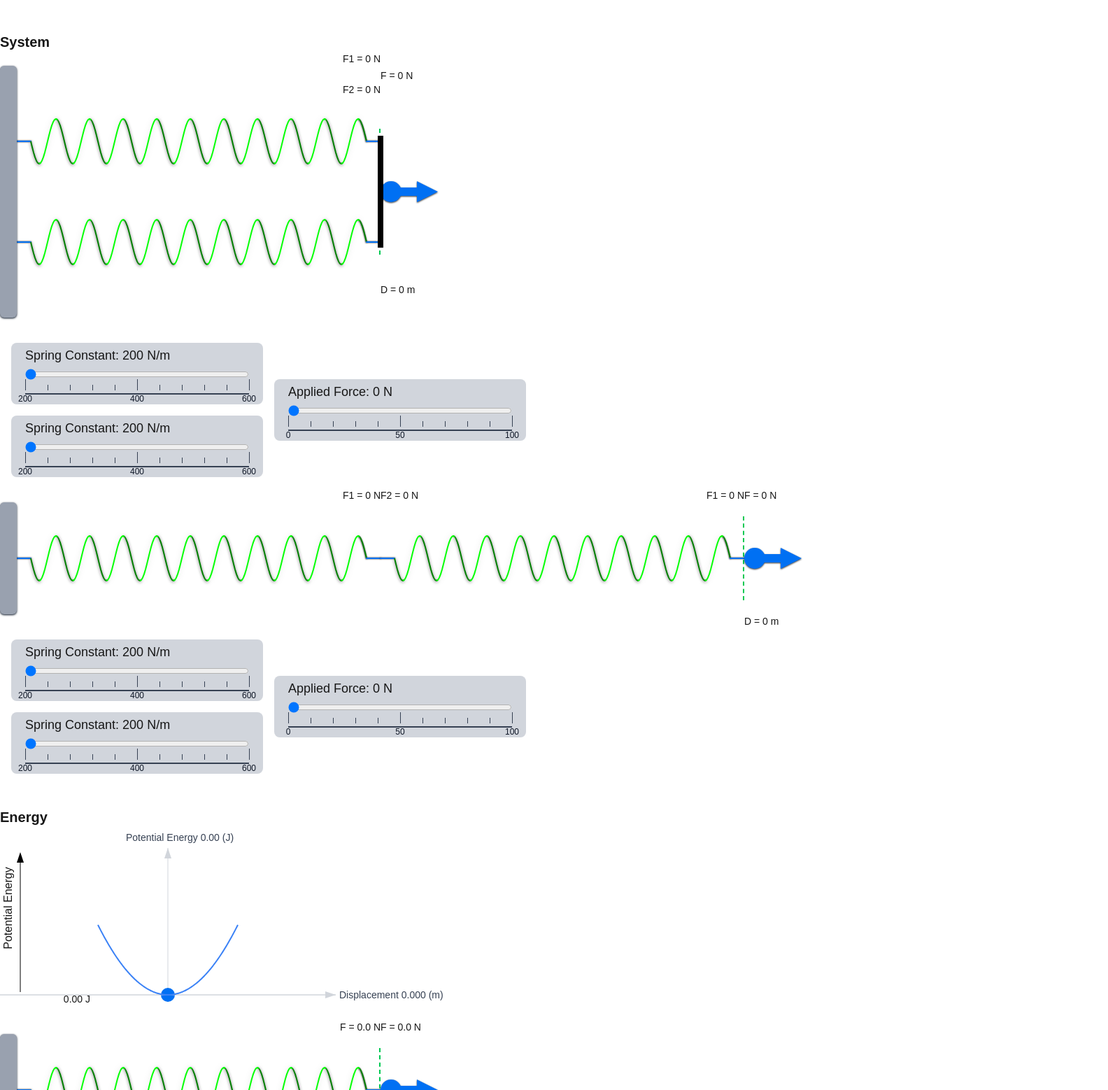
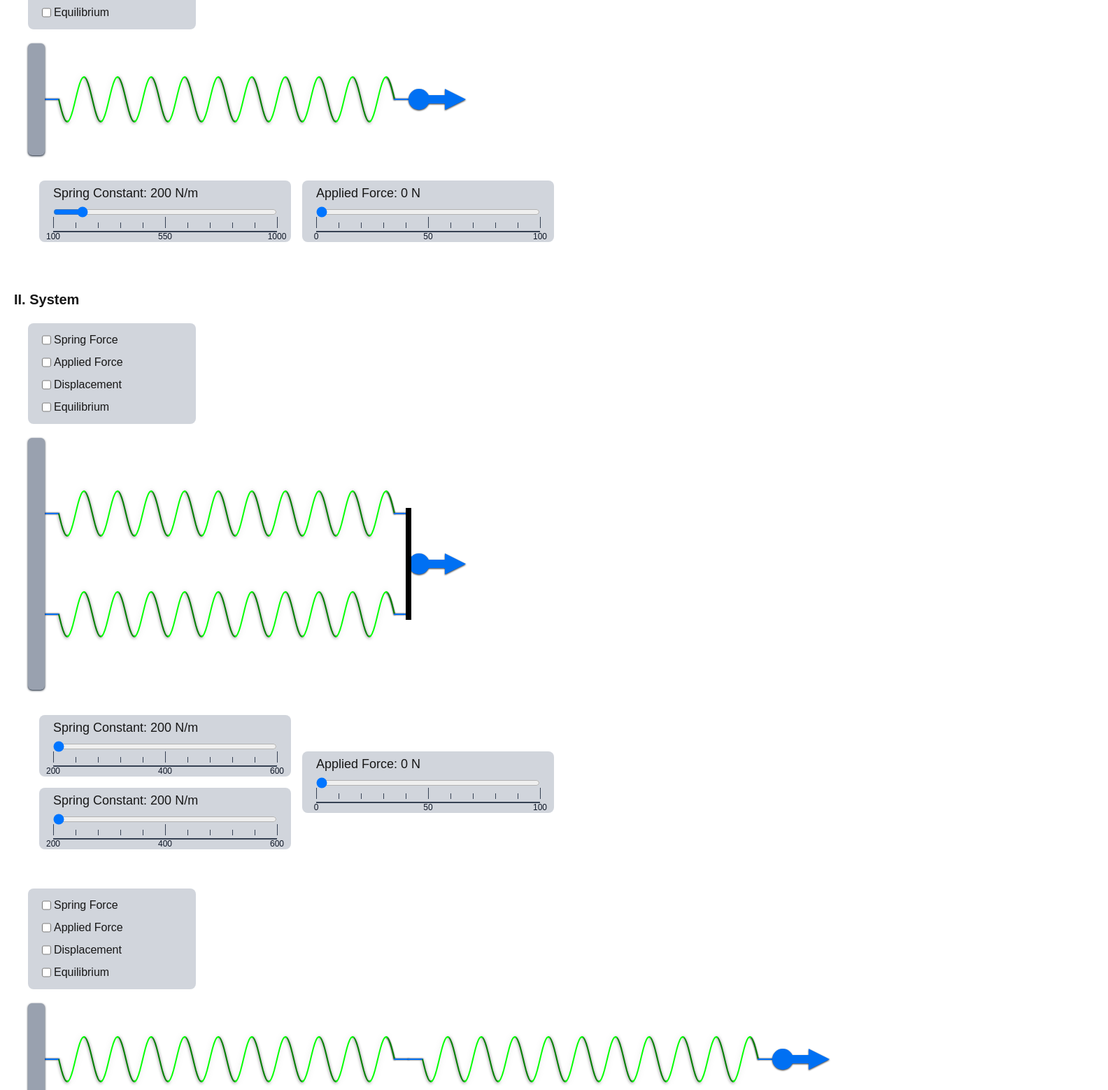
Before and after one commit to RizqiPangestu/portofolio-nextjs, a Next.js app: page /simulator-fisika in a window 1280 px wide. Shown: the part 722-2280 px from the top of the page at 70% size, 1584 px wide, since content can reach past the window. Built offline with nearby package versions, Linux system fonts and the light colour scheme.

Commit message:
add visualization checkbox

```diff
--- a/src/app/simulator-fisika/hookes-law.tsx
+++ b/src/app/simulator-fisika/hookes-law.tsx
@@ -66,6 +66,69 @@ function Slider({ value, setValue,min,max,step,text,unit, toFixed }:SliderProps)
   </div>
 }
 
+type VisualBoardProps = {
+  showSpringForce: (value: boolean) => void;
+  isSpringForceChecked: boolean
+  showAppliedForce: (value: boolean) => void;
+  isAppliedForceChecked: boolean
+  showDisplacement: (value: boolean) => void;
+  isDisplacementChecked: boolean
+  showEquilibrium: (value: boolean) => void;
+  isEquilibriumChecked: boolean
+}
+
+function VisualBoard({
+  showSpringForce,
+  isSpringForceChecked,
+  showAppliedForce,
+  isAppliedForceChecked,
+  showDisplacement,
+  isDisplacementChecked,
+  showEquilibrium,
+  isEquilibriumChecked,
+}:VisualBoardProps){
+  return <div className="bg-gray-300  w-[240px] lg:w-[240px] rounded-lg p-3 px-5">
+    <div className="flex flex-col gap-2">
+      <label className="flex gap-1">
+        <input
+          className="accent-purple-300"
+          type="checkbox"
+          checked={isSpringForceChecked}
+          onChange={(e) => {showSpringForce(e.target.checked)}}
+        />
+        Spring Force
+      </label>
+      <label className="flex gap-1">
+        <input
+          className="accent-pink-300"
+          type="checkbox"
+          checked={isAppliedForceChecked}
+          onChange={(e) => {showAppliedForce(e.target.checked)}}
+        />
+        Applied Force
+      </label>
+      <label className="flex gap-1">
+        <input
+          className="accent-green-300"
+          type="checkbox"
+          checked={isDisplacementChecked}
+          onChange={(e) => {showDisplacement(e.target.checked)}}
+        />
+        Displacement
+      </label>
+      <label className="flex gap-1">
+        <input
+          className="accent-blue-300"
+          type="checkbox"
+          checked={isEquilibriumChecked}
+          onChange={(e) => {showEquilibrium(e.target.checked)}}
+        />
+        Equilibrium
+      </label>
+    </div>
+  </div>
+}
+
 type HookesLawProps = {
     width: number
     height: number
@@ -77,17 +140,33 @@ export default function HookesLaw({width,height,coils}:HookesLawProps){
     const [forceConstant,setForceConstant] = useState<number>(0)
     const [distance,setDistance] = useState<number>(0)
 
+    const [isSpringForceChecked,showSpringForce]= useState<boolean>(false)
+    const [isAppliedForceChecked,showAppliedForce]= useState<boolean>(false)
+    const [isDisplacementChecked,showDisplacement]= useState<boolean>(false)
+    const [isEquilibriumChecked,showEquilibrium]= useState<boolean>(false)
+
     useEffect(() => {
       setDistance(forceConstant / springConstant);
     }, [forceConstant, springConstant]);
 
-    return <div className="w-full relative">
+    return <div className="w-full relative p-5">
+    <VisualBoard
+      showSpringForce={showSpringForce}
+      isSpringForceChecked={isSpringForceChecked}
+      showAppliedForce={showAppliedForce}
+      isAppliedForceChecked={isAppliedForceChecked}
+      showDisplacement={showDisplacement}
+      isDisplacementChecked={isDisplacementChecked}
+      showEquilibrium={showEquilibrium}
+      isEquilibriumChecked={isEquilibriumChecked}
+    ></VisualBoard>
     <div className={`flex flex-row items-center relative`} style={{ height: `${2.5*height}px` }}>
       <div className="relative left-0 z-[1]">
         <Wall height={height*2}></Wall>
       </div>
       <div className="flex flex-col h-full justify-center relative">
         <div className="absolute top-0 right-0">
+          {isSpringForceChecked && (
             <div className="flex flex-col">
               <p className="text-center text-sm">F = {forceConstant} N</p>
               {(forceConstant != 0) && (
@@ -96,13 +175,17 @@ export default function HookesLaw({width,height,coils}:HookesLawProps){
                 </div>
               )}
             </div>
+          )}
         </div>
         <div className="flex flex-row w-full h-full items-center">
           <SpringSVG width={width+(distance*200)} height={height} coils={coils} strokeColor="#0070f3" strokeWidth={springConstant / 100} />
         </div>
         <div className="absolute h-full"  style={{ width: `${width+40}px` }}>
           <div className="flex flex-row items-center justify-end h-full w-full">
+            {isEquilibriumChecked && (
               <div className="right-0 border-l-2 border-dashed h-3/5 border-green-500"></div>
+            )}
+            {isDisplacementChecked && (
               <div className="absolute flex flex-col right-0 bottom-0"
                 style={{ transform: `translateX(${width+40}px)`, width: `${width+40}px` }}>
                 {(forceConstant != 0) ? (
@@ -114,16 +197,19 @@ export default function HookesLaw({width,height,coils}:HookesLawProps){
                   <p className="text text-sm">D = 0 m</p>
                 )}
               </div>
+            )}
           </div>
         </div>
       </div>
       <div className="flex flex-col h-full w-full justify-center relative">
+        {isAppliedForceChecked && (
           <div className="absolute top-0">
             <p className="text-center text-sm">F = {forceConstant} N</p>
             {(forceConstant != 0) && (
               <BulkyArrow direction="right" color="#0070f3" height={25} headWidth={20} shaftWidth={10} shaftLength={15+forceConstant}/>
             )}
           </div>
+        )}
         <PullArrowSVG height={height} translateX={forceConstant}></PullArrowSVG>
       </div>
     </div>
@@ -157,6 +243,11 @@ export function HookesLawParallel({width,height,coils}:HookesLawProps){
   const [springForce2,setSpringForce2] = useState<number>(0)
   const [distance,setDistance] = useState<number>(0)
 
+  const [isSpringForceChecked,showSpringForce]= useState<boolean>(false)
+  const [isAppliedForceChecked,showAppliedForce]= useState<boolean>(false)
+  const [isDisplacementChecked,showDisplacement]= useState<boolean>(false)
+  const [isEquilibriumChecked,showEquilibrium]= useState<boolean>(false)
+
   useEffect(() => {
     const newDistance = forceConstant / (springConstant1 + springConstant2);
     setDistance(newDistance);
@@ -164,13 +255,24 @@ export function HookesLawParallel({width,height,coils}:HookesLawProps){
     setSpringForce2(springConstant2*newDistance)
   }, [forceConstant, springConstant1, springConstant2]);
 
-  return <div className="w-full relative">
+  return <div className="w-full relative p-5">
+    <VisualBoard
+      showSpringForce={showSpringForce}
+      isSpringForceChecked={isSpringForceChecked}
+      showAppliedForce={showAppliedForce}
+      isAppliedForceChecked={isAppliedForceChecked}
+      showDisplacement={showDisplacement}
+      isDisplacementChecked={isDisplacementChecked}
+      showEquilibrium={showEquilibrium}
+      isEquilibriumChecked={isEquilibriumChecked}
+    ></VisualBoard>
   <div className={`flex flex-row items-center relative`} style={{ height: `${5*height}px` }}>
     <div className="relative left-0 z-[1]">
       <Wall height={height*4.5}></Wall>
     </div>
     <div className="flex flex-col h-full justify-center relative">
       <div className="absolute top-0 right-0 flex flex-col">
+        {isSpringForceChecked && (
           <div>
             {(forceConstant != 0) ? (
               <div className="flex flex-col">
@@ -182,8 +284,6 @@ export function HookesLawParallel({width,height,coils}:HookesLawProps){
             ) : (
               <p className="text-center text-sm">F1 = 0 N</p>
             )}
-        </div>
-        <div>
             {(forceConstant != 0) ? (
               <div className="flex flex-col">
                 <p className="text-center text-sm">F2 = {springForce2.toFixed(3)} N</p>
@@ -195,6 +295,7 @@ export function HookesLawParallel({width,height,coils}:HookesLawProps){
               <p className="text-center text-sm translate-y-6">F2 = 0 N</p>
             )}
           </div>
+        )}
       </div>
       <div className="flex flex-col gap-16">
         <SpringSVG width={width+(distance*200)} height={height} coils={coils} strokeColor="#0070f3" strokeWidth={springConstant1 / 100} />
@@ -203,7 +304,10 @@ export function HookesLawParallel({width,height,coils}:HookesLawProps){
       <div className="absolute right-0 border-4 h-full border-black translate-x-1/2 z-[1]" style={{height: `${height*2}px` }}></div>
       <div className="absolute h-3/4"  style={{ width: `${width+40}px` }}>
         <div className="flex flex-row items-center justify-end h-full w-full">
+          {isEquilibriumChecked && (
             <div className="right-0 border-l-2 border-dashed h-3/5 border-green-500"></div>
+          )}
+          {isDisplacementChecked && (
             <div className="absolute flex flex-col right-0 bottom-0"
               style={{ transform: `translateX(${width+40}px)`, width: `${width+40}px` }}>
               {(forceConstant != 0) ? (
@@ -215,16 +319,19 @@ export function HookesLawParallel({width,height,coils}:HookesLawProps){
                 <p className="text text-sm">D = 0 m</p>
               )}
             </div>
+          )}
         </div>
       </div>
     </div>
     <div className="flex flex-col h-full w-full justify-center relative">
+      {isAppliedForceChecked && (
         <div className="absolute top-6">
           <p className="text-center text-sm">F = {forceConstant} N</p>
           {(forceConstant != 0) && (
             <BulkyArrow direction="right" color="#0070f3" height={25} headWidth={20} shaftWidth={10} shaftLength={15+forceConstant}/>
           )}
         </div>
+      )}
       <PullArrowSVG height={height} translateX={forceConstant}></PullArrowSVG>
     </div>
   </div>
@@ -266,19 +373,35 @@ export function HookesLawSeries({width,height,coils}:HookesLawProps){
   const [forceConstant,setForceConstant] = useState<number>(0)
   const [distance,setDistance] = useState<number>(0)
 
+  const [isSpringForceChecked,showSpringForce]= useState<boolean>(false)
+  const [isAppliedForceChecked,showAppliedForce]= useState<boolean>(false)
+  const [isDisplacementChecked,showDisplacement]= useState<boolean>(false)
+  const [isEquilibriumChecked,showEquilibrium]= useState<boolean>(false)
+
   useEffect(() => {
     const distance1 = forceConstant / springConstant1;
     const distance2 = forceConstant / springConstant2
     setDistance(distance1+distance2);
   }, [forceConstant, springConstant1, springConstant2]);
 
-  return <div className="w-full relative">
+  return <div className="w-full relative p-5">
+  <VisualBoard
+    showSpringForce={showSpringForce}
+    isSpringForceChecked={isSpringForceChecked}
+    showAppliedForce={showAppliedForce}
+    isAppliedForceChecked={isAppliedForceChecked}
+    showDisplacement={showDisplacement}
+    isDisplacementChecked={isDisplacementChecked}
+    showEquilibrium={showEquilibrium}
+    isEquilibriumChecked={isEquilibriumChecked}
+  ></VisualBoard>
   <div className={`flex flex-row items-center relative`} style={{ height: `${2.5*height}px` }}>
     <div className="relative left-0 z-[1]">
       <Wall height={height*2}></Wall>
     </div>
     <div className="flex flex-col h-full justify-center relative">
       <div className="absolute top-0 right-0 flex flex-col">
+        {isSpringForceChecked && (
           <div>
             {(forceConstant != 0) ? (
               <div className="flex flex-col">
@@ -288,12 +411,13 @@ export function HookesLawSeries({width,height,coils}:HookesLawProps){
                 </div>
               </div>
             ) : (
-            <p className="text-center text-sm">F1 = 0 N</p>
+              <p className="text-center text-sm">F2 = 0 N</p>
             )}
           </div>
+        )}
       </div>
       <div className="flex flex-row h-full items-center">
-      {/* style={{ transform: `translateX(${width}px)` }} */}
+        {isSpringForceChecked && (
           <div className="flex flex-row w-full absolute top-0 justify-center">
             <div className="">
               <p className="text-center text-sm">F1 = {forceConstant} N</p>
@@ -310,12 +434,16 @@ export function HookesLawSeries({width,height,coils}:HookesLawProps){
               )}
             </div>
           </div>
+        )}
         <SpringSVG width={width+(distance*200)} height={height} coils={coils} strokeColor="#0070f3" strokeWidth={springConstant1 / 100} />
         <SpringSVG width={width+(distance*200)} height={height} coils={coils} strokeColor="#0070f3" strokeWidth={springConstant2 / 100} />
       </div>
       <div className="absolute h-full"  style={{ width: `${2*(width+40)}px` }}>
         <div className="flex flex-row items-center justify-end h-full w-full">
+          {isEquilibriumChecked && (
             <div className="right-0 border-l-2 border-dashed h-3/5 border-green-500"></div>
+          )}
+          {isDisplacementChecked && (
             <div className="absolute flex flex-col right-0 bottom-0"
               style={{ transform: `translateX(${width+40}px)`, width: `${width+40}px` }}>
               {(forceConstant != 0) ? (
@@ -327,16 +455,19 @@ export function HookesLawSeries({width,height,coils}:HookesLawProps){
                 <p className="text text-sm">D = 0 m</p>
               )}
             </div>
+          )}
         </div>
       </div>
     </div>
     <div className="flex flex-col h-full w-full justify-center relative">
+      {isAppliedForceChecked && (
         <div className="absolute top-0">
           <p className="text-center text-sm">F = {forceConstant} N</p>
           {(forceConstant != 0) && (
             <BulkyArrow direction="right" color="#0070f3" height={25} headWidth={20} shaftWidth={10} shaftLength={15+forceConstant}/>
           )}
         </div>
+      )}
       <PullArrowSVG height={height} translateX={forceConstant}></PullArrowSVG>
     </div>
   </div>
@@ -378,12 +509,27 @@ export function HookesLawEnergy({width,height,coils}:HookesLawProps){
   const [distance,setDistance] = useState<number>(0)
   const [energyPotential,setEnergyPotential] = useState<number>(0)
 
+  const [isSpringForceChecked,showSpringForce]= useState<boolean>(false)
+  const [isAppliedForceChecked,showAppliedForce]= useState<boolean>(false)
+  const [isDisplacementChecked,showDisplacement]= useState<boolean>(false)
+  const [isEquilibriumChecked,showEquilibrium]= useState<boolean>(false)
+
   useEffect(() => {
     setForceConstant(springConstant * distance)
     setEnergyPotential(1/2 * springConstant * distance * distance)
   }, [distance, springConstant]);
 
-  return <div className="w-full h-full flex flex-col relative gap-4">
+  return <div className="w-full h-full flex flex-col relative gap-4 p-5">
+    <VisualBoard
+      showSpringForce={showSpringForce}
+      isSpringForceChecked={isSpringForceChecked}
+      showAppliedForce={showAppliedForce}
+      isAppliedForceChecked={isAppliedForceChecked}
+      showDisplacement={showDisplacement}
+      isDisplacementChecked={isDisplacementChecked}
+      showEquilibrium={showEquilibrium}
+      isEquilibriumChecked={isEquilibriumChecked}
+    ></VisualBoard>
   <div className="flex flex-row">
     <div className="absolute" style={{ height: `${width/2}px`, width: `${width/2}px`}}>
       <EnergyBar barValue={energyPotential}></EnergyBar>
@@ -407,6 +553,7 @@ export function HookesLawEnergy({width,height,coils}:HookesLawProps){
       </div>
       <div className="flex flex-col h-full justify-center relative">
         <div className="absolute top-0 right-0">
+          {isSpringForceChecked && (
             <div className="flex flex-col">
               <p className="text-center text-sm">F = {forceConstant.toFixed(1)} N</p>
               {(forceConstant != 0) && (
@@ -415,13 +562,17 @@ export function HookesLawEnergy({width,height,coils}:HookesLawProps){
                 </div>
               )}
             </div>
+          )}
         </div>
         <div className="flex flex-row w-full h-full items-center">
           <SpringSVG width={width+(distance*200)} height={height} coils={coils} strokeColor="#0070f3" strokeWidth={springConstant / 100} />
         </div>
         <div className="absolute h-full"  style={{ width: `${width+40}px` }}>
           <div className="flex flex-row items-center justify-end h-full w-full">
+            {isEquilibriumChecked && (
               <div className="right-0 border-l-2 border-dashed h-3/5 border-green-500"></div>
+            )}
+            {isDisplacementChecked && (
               <div className="absolute flex flex-col right-0 bottom-0"
                 style={{ transform: `translateX(${width+40}px)`, width: `${width+40}px` }}>
                 {(forceConstant != 0) ? (
@@ -433,16 +584,19 @@ export function HookesLawEnergy({width,height,coils}:HookesLawProps){
                   <p className="text text-sm">D = 0 m</p>
                 )}
               </div>
+            )}
           </div>
         </div>
       </div>
       <div className="flex flex-col h-full w-full justify-center relative">
+        {isAppliedForceChecked && (
           <div className="absolute top-0">
             <p className="text-center text-sm">F = {forceConstant.toFixed(1)} N</p>
             {(forceConstant != 0) && (
               <BulkyArrow direction="right" color="#0070f3" height={25} headWidth={20} shaftWidth={10} shaftLength={Math.abs(forceConstant)/2}/>
             )}
           </div>
+        )}
         <PullArrowSVG height={height} translateX={forceConstant}></PullArrowSVG>
       </div>
     </div>
--- a/src/app/simulator-fisika/simulator-fisika.tsx
+++ b/src/app/simulator-fisika/simulator-fisika.tsx
@@ -7,19 +7,19 @@ export default function SimulatorFisika(){
     const height = 80
     const springCoils = 10
 
-    return <div className="flex flex-col gap-8">
+    return <div className="flex flex-col gap-8 px-5">
         <div>
-            <h2 className="text-xl font-bold">Introduction</h2>
+            <h2 className="text-xl font-bold">I. Introduction</h2>
             <HookesLaw width={width} height={height} coils={springCoils}></HookesLaw>
             <HookesLaw width={width} height={height} coils={springCoils}></HookesLaw>
         </div>
         <div>
-            <h2 className="text-xl font-bold">System</h2>
+            <h2 className="text-xl font-bold">II. System</h2>
             <HookesLawParallel width={width} height={height} coils={springCoils}></HookesLawParallel>
             <HookesLawSeries width={width} height={height} coils={springCoils}></HookesLawSeries>
         </div>
         <div>
-            <h2 className="text-xl font-bold">Energy</h2>
+            <h2 className="text-xl font-bold">III. Energy</h2>
             <HookesLawEnergy width={width} height={height} coils={springCoils}></HookesLawEnergy>
         </div>
     </div>
```
Lines whose indentation alone changed are shown as unchanged.
